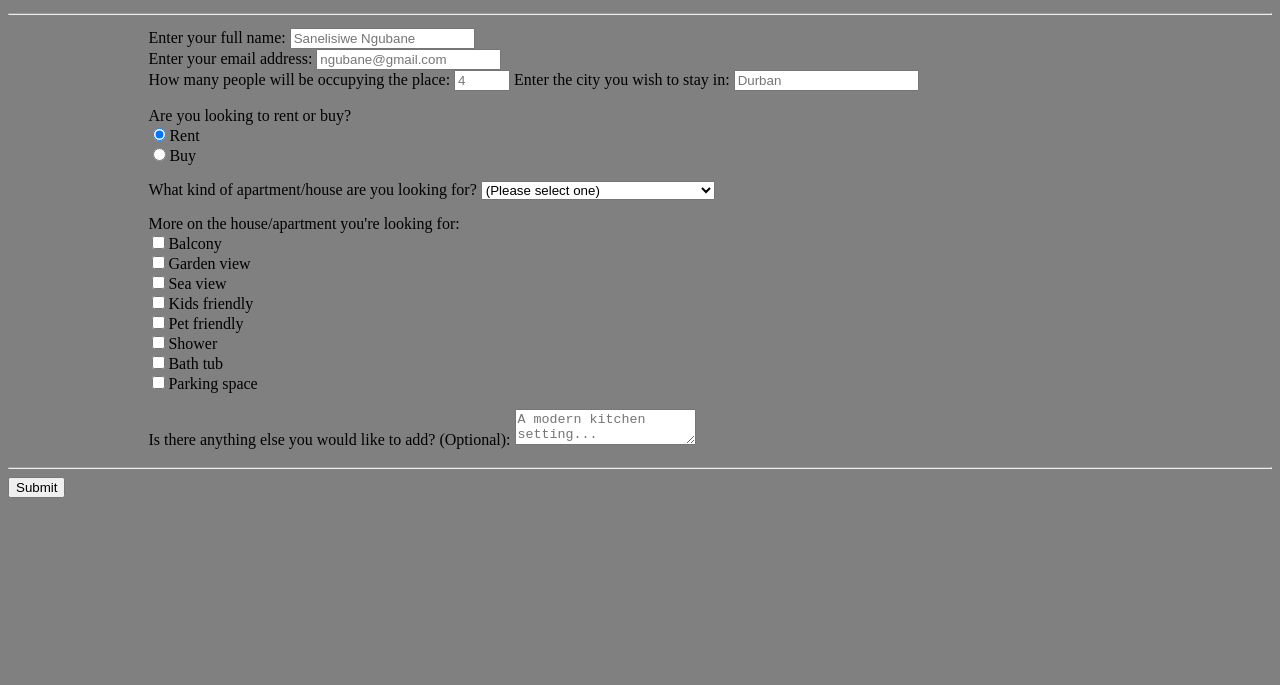
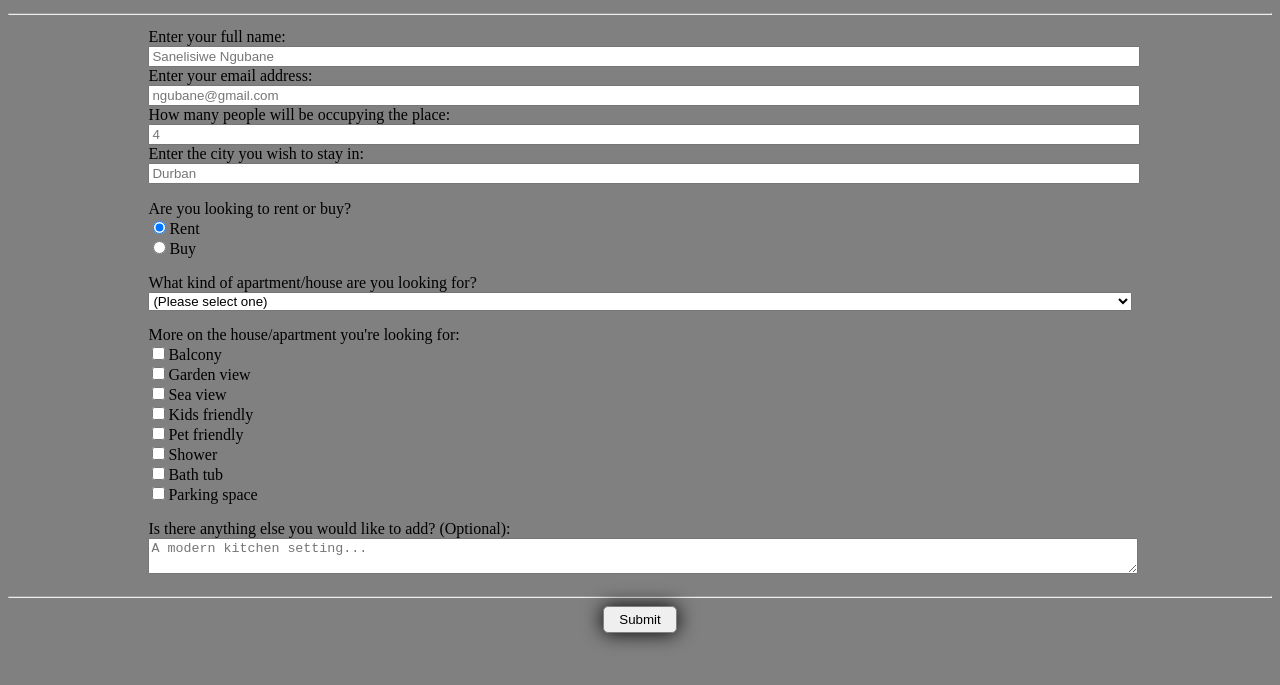
Before and after one commit to SANEH69/survey-form, a plain HTML site: page index.html in a window 1280 px wide. Shown: the part 101-786 px from the top of the page. Drawn offline with Linux system fonts and the light colour scheme.

Commit message:
Updated my CSS and styled my input values

```diff
--- a/src/styles.css
+++ b/src/styles.css
@@ -11,3 +11,17 @@ fieldset {
 main h1, p {
   text-align: center;
 }
+input, select, textarea {
+  width: 100%;
+}
+.query input, input[type="checkbox"], input[type="submit"] {
+  width: unset;
+}
+input[type="submit"] {
+  display: block;
+  margin: 5px auto;
+  padding: 5px 15px;
+  border-radius: 5px;
+  border: 1px solid grey;
+  box-shadow: 0 0 20px 0 black;
+}
```
